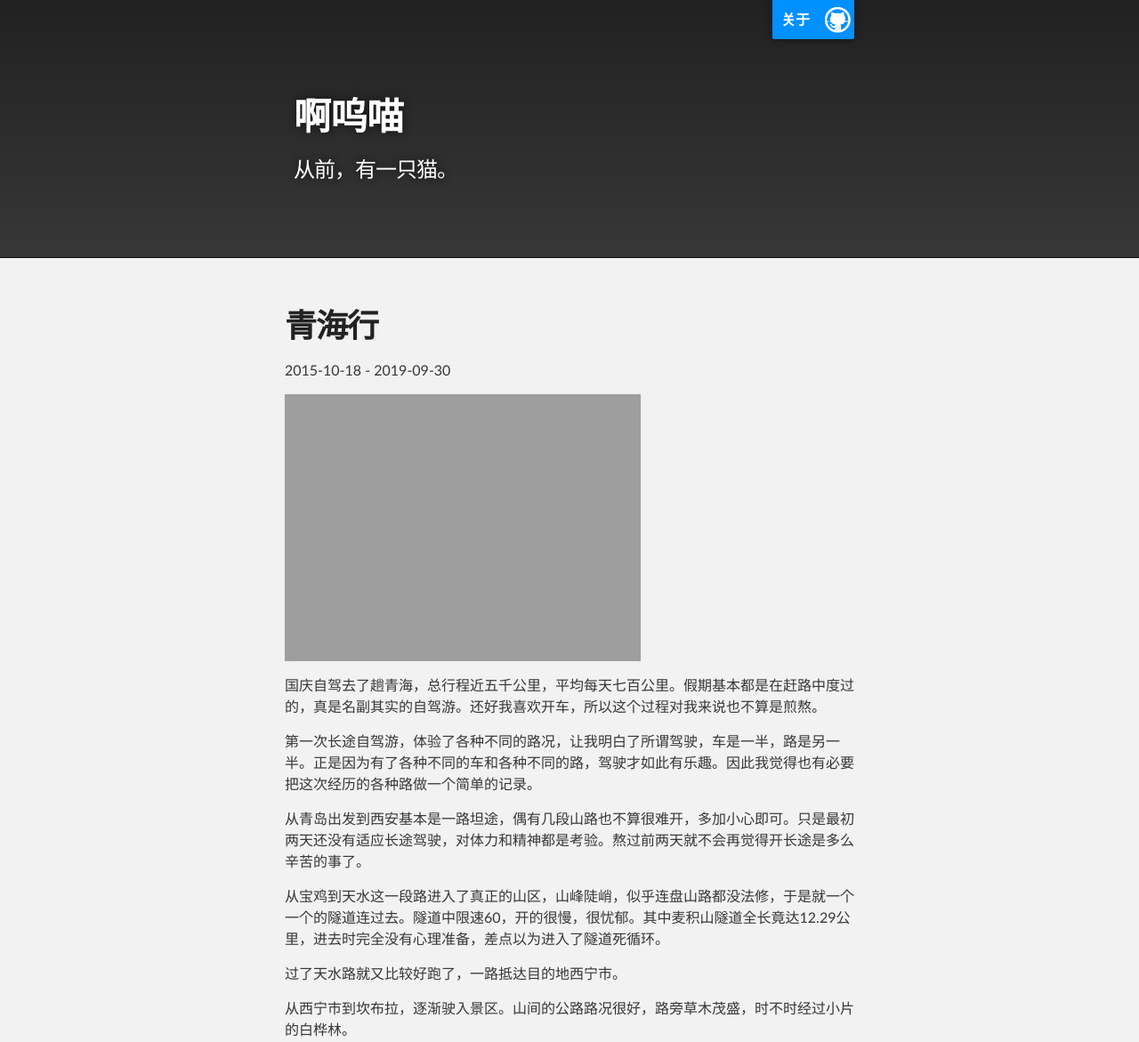
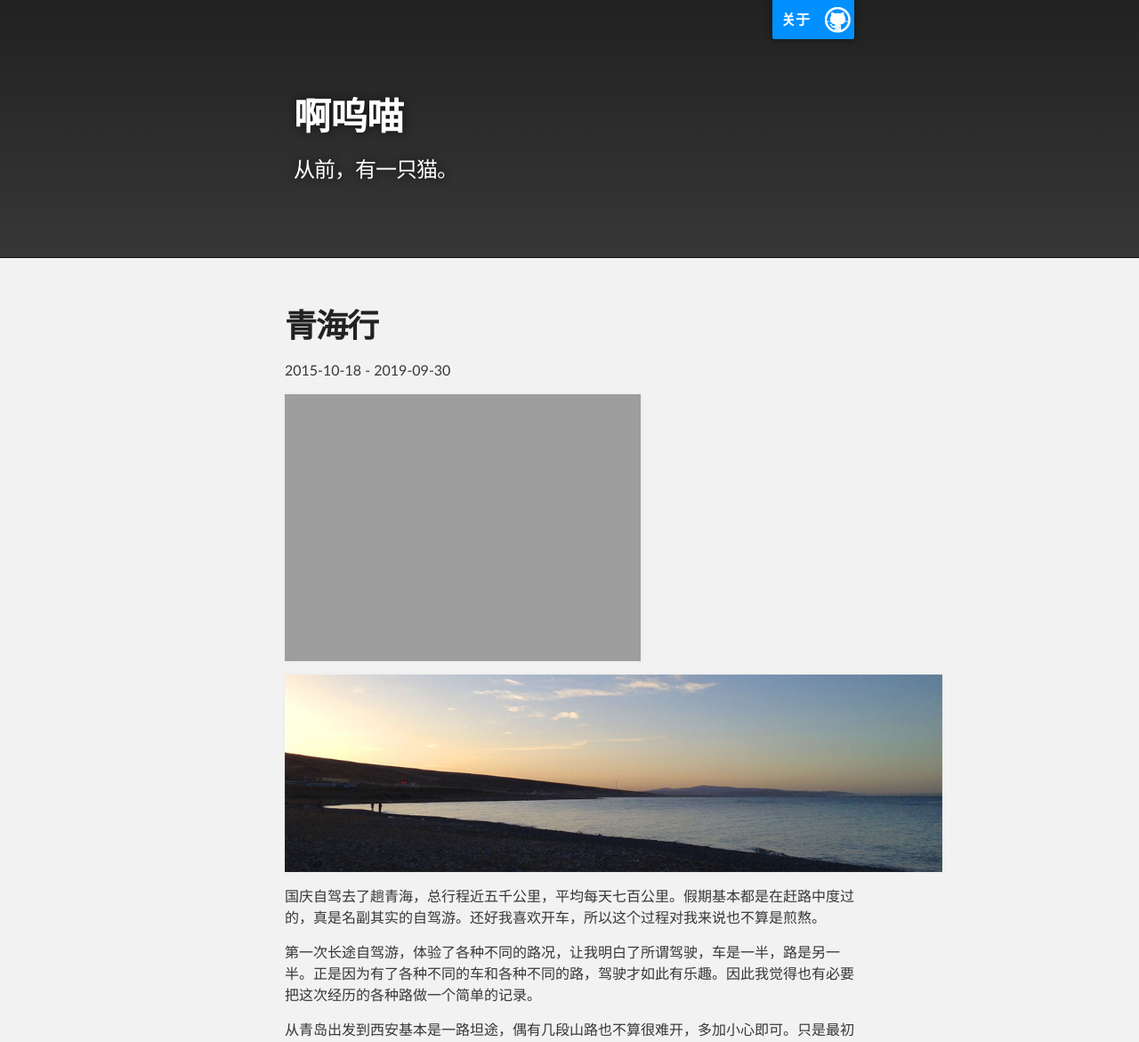
Before and after one commit to icrmio/icrmio.github.io, a Jekyll site: the page built from _posts/2015-10-18-qinghai-travel.md, in a window 1280 px wide. Shown: the top 1171 px of the page at 89% size. Built offline with Jekyll 4.4.1, drawn with Linux system fonts in a browser that asks for light colours.

Commit message:
Update 2015-10-18-qinghai-travel.md

```diff
--- a/_posts/2015-10-18-qinghai-travel.md
+++ b/_posts/2015-10-18-qinghai-travel.md
@@ -6,6 +6,8 @@ modify_date: 2019-09-30
 excerpt: 国庆自驾去了趟青海，总行程近五千公里，平均每天七百公里。假期基本都是在赶路中度过的，真是名副其实的自驾游。
 ---
 ![青海行](/static/images/qinghaixing/qinghai.jpg =740x200)
+
+<img src="/static/images/qinghaixing/qinghai.jpg" alt="青海行" style="width:740px;"/>
 
 国庆自驾去了趟青海，总行程近五千公里，平均每天七百公里。假期基本都是在赶路中度过的，真是名副其实的自驾游。还好我喜欢开车，所以这个过程对我来说也不算是煎熬。
 
```
